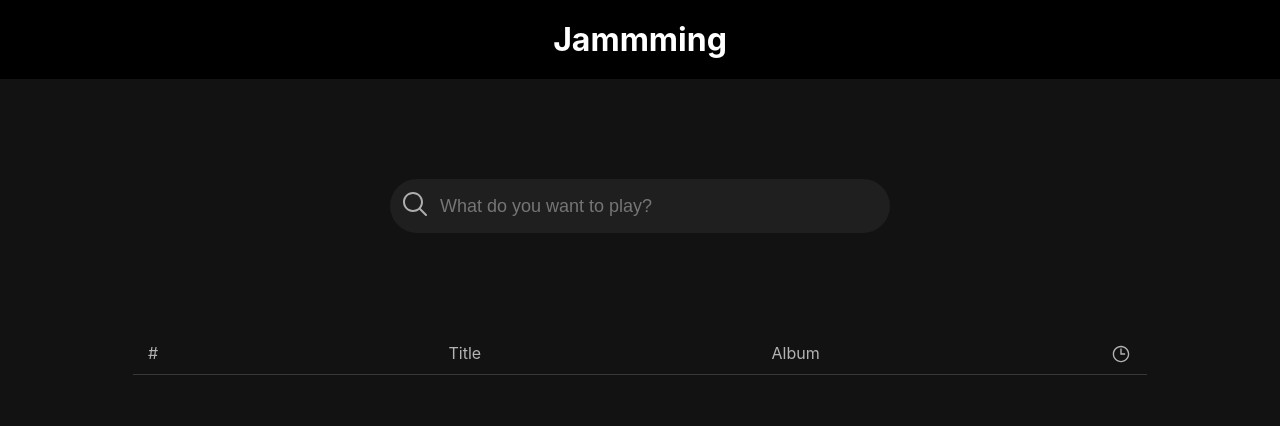
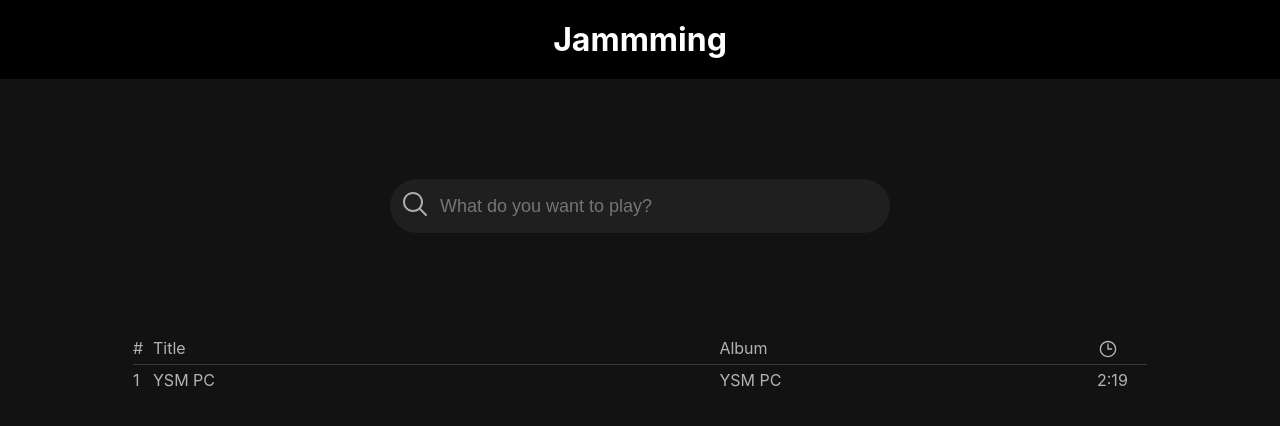
Before and after one commit to rainygodz/jammming, a React (Create React App) app: page / in a window 1280 px wide. Shown: the top 426 px of the page. Built offline with nearby package versions, Linux system fonts and the light colour scheme.

Commit message:
Add track component

```diff
--- a/src/components/SearchResults.js
+++ b/src/components/SearchResults.js
@@ -1,5 +1,6 @@
 import React from 'react';
 import styles from '../styles/SearchResults.module.css';
+import Track from './Track';
 
 
 const SearchResults = () => {
@@ -15,6 +16,11 @@ const SearchResults = () => {
           </svg>
         </div>
       </div>
+      <Track
+      id="1"
+      track="YSM PC"
+      album="YSM PC"
+      duration="2:19" />
     </div>
   );
 };
--- /dev/null
+++ b/src/components/Track.js
@@ -0,0 +1,15 @@
+import React from 'react';
+import styles from '../styles/Track.module.css';
+
+const Track = ({ id, track, album, duration }) => {
+  return (
+    <div className={styles.trackRow}>
+        <div>{id}</div>
+        <div>{track}</div>
+        <div>{album}</div>
+        <div>{duration}</div>
+    </div>
+  );
+};
+
+export default Track;
--- a/src/styles/SearchResults.module.css
+++ b/src/styles/SearchResults.module.css
@@ -8,8 +8,12 @@
 }
 
 .headerRow {
-  display: flex;
-  justify-content: space-between;
-  border-bottom: 1px solid #6b6b6b6e;
-  padding: 5px 15px;
+  display: grid;
+  grid-template-columns: 20px 3fr 2fr 50px;
+  border-bottom: 1px solid #444444cb;
 }
+
+.trackRow {
+  display: grid;
+  grid-template-columns: 20px 3fr 2fr 50px;
+}
--- /dev/null
+++ b/src/styles/Track.module.css
@@ -0,0 +1,4 @@
+.trackRow {
+  display: grid;
+  grid-template-columns: 20px 3fr 2fr 50px;
+}
```
